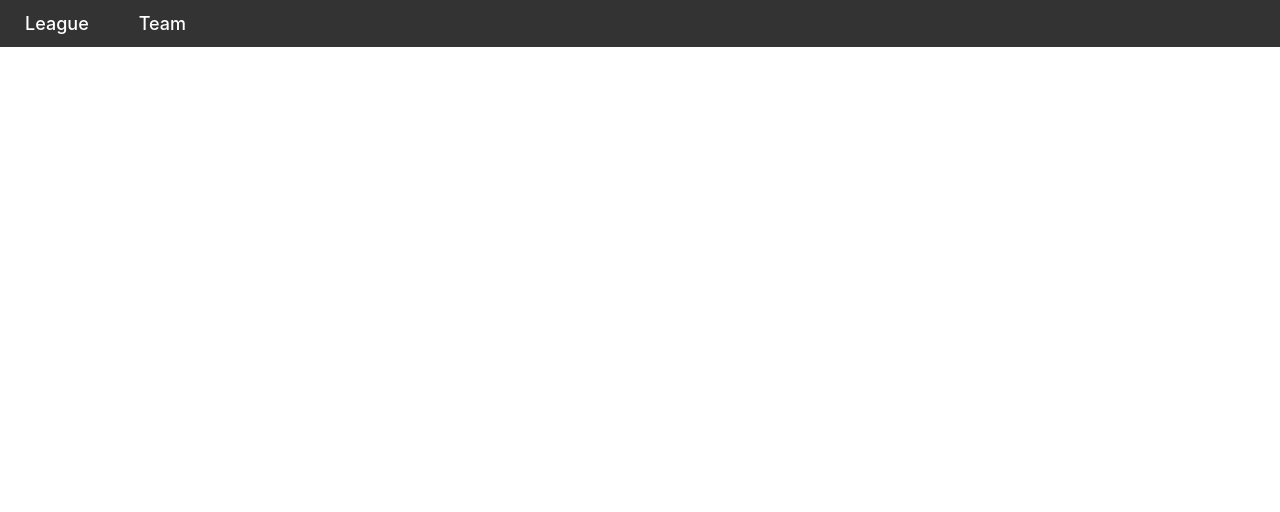
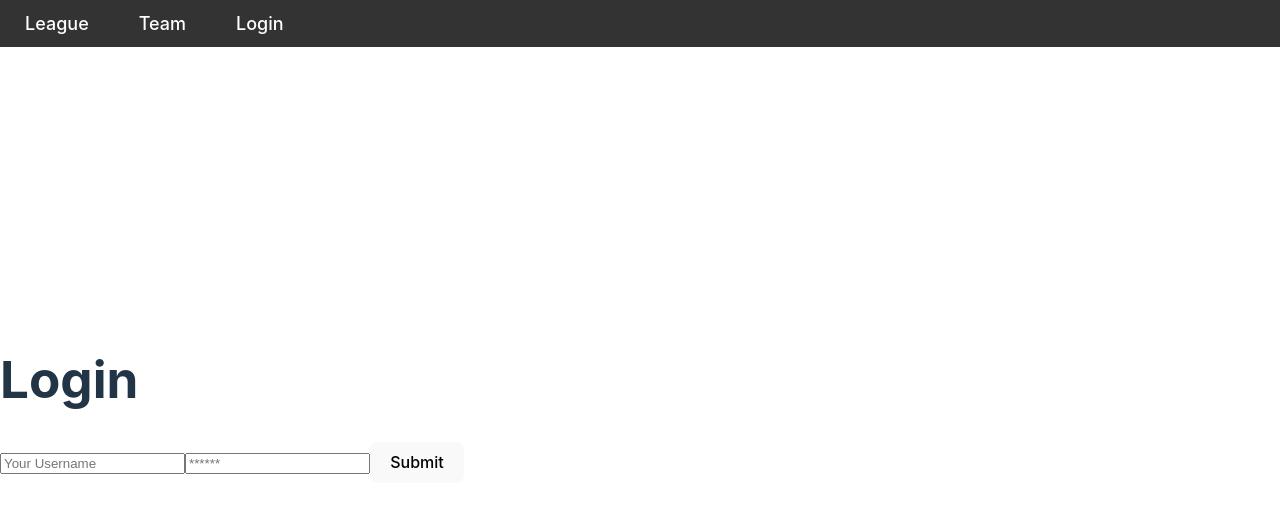
Before and after one commit to GooGuru/Fantasy-Basketball, a React (Vite) app in the folder client/: page /login in a window 1280 px wide. Before the commit this address had no page. Shown: the top 512 px of the page. Built offline with nearby package versions, Linux system fonts and the light colour scheme.

Commit message:
basic login page

```diff
--- a/client/src/App.jsx
+++ b/client/src/App.jsx
@@ -3,6 +3,7 @@ import { BrowserRouter as Router, Route, Routes } from 'react-router-dom';
 import Navigation from './components/Navigation';
 import League from './components/League';
 import Team from './components/Team';
+import Login from './components/login';
 // import './styles/App.css';
 
 const App = () => {
@@ -13,6 +14,7 @@ const App = () => {
         <Routes>
           <Route path="/league" element={<League />} />
           <Route path="/team" element={<Team />} />
+          <Route path="/login" element= {<Login />} />
         </Routes>
       </div>
     </Router>
--- a/client/src/components/Navigation.jsx
+++ b/client/src/components/Navigation.jsx
@@ -16,6 +16,11 @@ const Navigation = () => {
             Team
           </NavLink>
         </li>
+        <li className= "nav-item">
+          <NavLink to= "/login" className="nav-link" activeClassName="active-link">
+            Login
+          </NavLink>
+        </li>
       </ul>
     </nav>
   );
--- /dev/null
+++ b/client/src/components/login.jsx
@@ -0,0 +1,37 @@
+import React from 'react';
+
+const handleFormSubmit = async (event) => {
+     event.preventDefault();
+    };
+
+const Login = () => {
+return (
+  <div>
+    <h1>Login</h1>
+    <form onSubmit={handleFormSubmit}>
+        <input
+            className="form-input"
+            placeholder="Your Username"
+            name= "username"
+            type= "username"
+        />
+        <input
+         className="form-input"
+         placeholder="******"
+         name="password"
+         type="password"
+        />
+        <button
+            className= "btn btn-block btn-info"
+            style={{ cursor: 'pointer' }}
+            type= "submit"
+            >
+            Submit
+        </button>
+    </form>
+ </div>
+);
+};
+
+
+export default Login;
```
